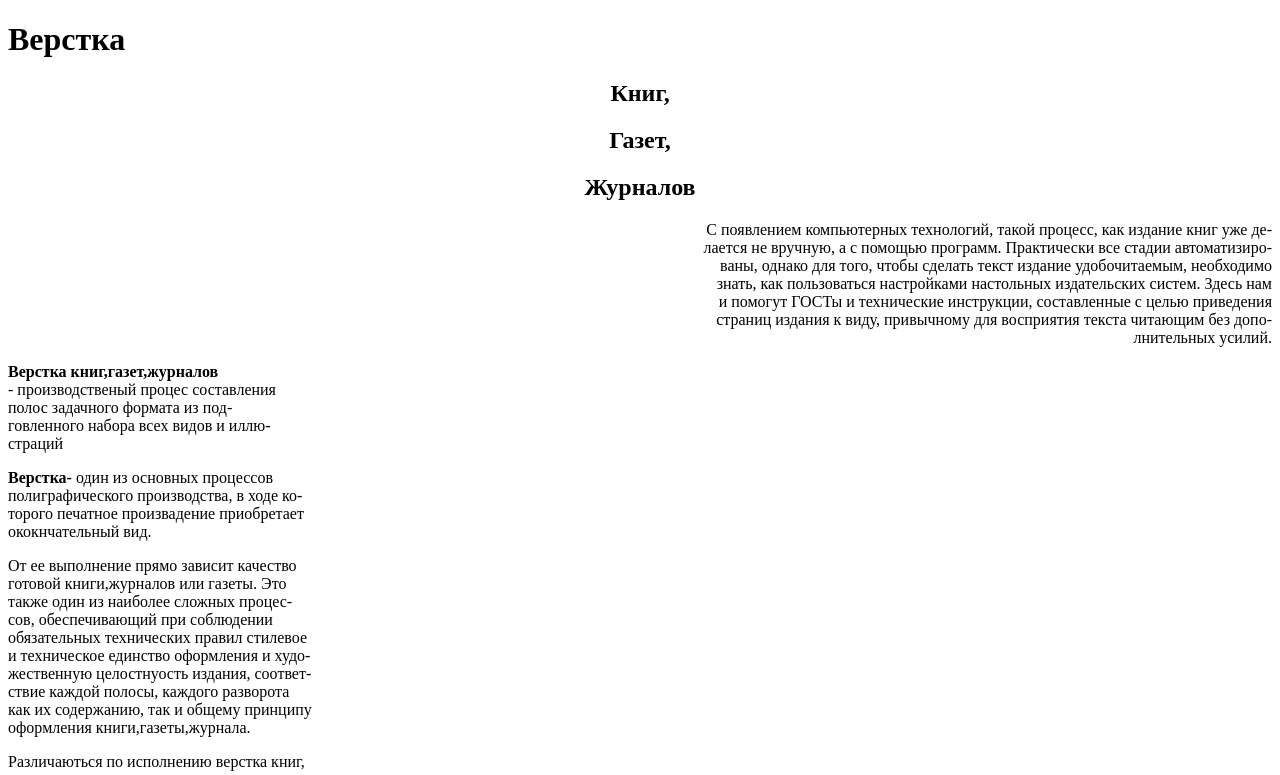
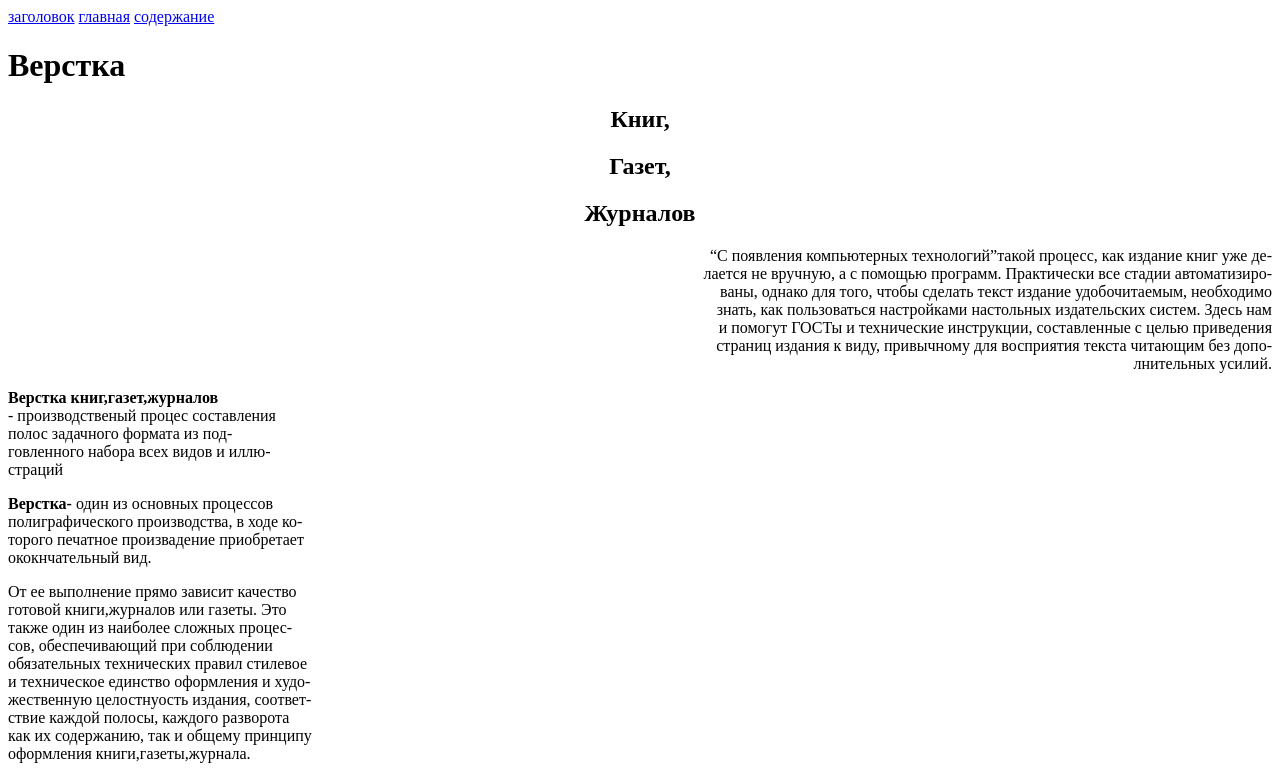
Before and after one commit to G-I-T-school/HTML, a plain HTML site: page index.html in a window 1280 px wide. Shown: the top 775 px of the page. Drawn offline with Linux system fonts and the light colour scheme.

Commit message:
Update index.html

```diff
--- a/index.html
+++ b/index.html
@@ -6,13 +6,18 @@
  </head>
 <body>
 	<header>
+		<nav>
+			<a href="/">заголовок</a>
+			<a href="/">главная</a>
+			<a href="/">содержание</a>
+		</nav>
 
 		<h1> Верстка </h1>
 		<h2 align="center">Книг,</h2>
 		<h2 align="center">Газет,</h2>
 		<h2 align="center">Журналов</h2>
 		  <p align="right">
-     			С появлением компьютерных технологий, такой процесс, как издание книг уже де- <br/>
+     		    <q>С появления компьютерных технологий</q>такой процесс, как издание книг уже де- <br/>
      			лается не вручную, а с помощью программ.  Практически все стадии  автоматизиро- <br/>ваны, однако для того, чтобы сделать текст издание удобочитаемым, необходимо <br/> знать, как пользоваться настройками настольных издательских систем. Здесь нам <br/> и помогут ГОСТы и технические инструкции, составленные с целью приведения <br/>страниц издания к виду, привычному для восприятия текста читающим без допо- <br/>лнительных усилий.
      		</p>
     </header>
@@ -70,7 +75,7 @@
                </p>
               <p>
               	<b>
-              		Висячей строки также будет яв-<br/>ляться та, которая не перекрывает<br/>(или мало перекрывает) абзацный<br/>отступ. Нежелательно оставлять<br/>строку, которая не доходит по дли-<br/>не до 1/4 полной строки текста.<br/>Слишком длинные концевые стро-<br/>ки -полные или короче менее чем<br/>на 3 знака тоже будут считаться<br/>ошибкой верстки.<br/>Висячие строки в процессе вер-<br/>стки обязательно уничтожают, ис-<br/>пользуя приемы вгонки и выгонки строк.
+              		<q>Висячей строки также будет</q> яв-<br/>ляться та, которая не перекрывает<br/>(или мало перекрывает) абзацный<br/>отступ. Нежелательно оставлять<br/>строку, которая не доходит по дли-<br/>не до 1/4 полной строки текста.<br/>Слишком длинные концевые стро-<br/>ки -полные или короче менее чем<br/>на 3 знака тоже будут считаться<br/>ошибкой верстки.<br/>Висячие строки в процессе вер-<br/>стки обязательно уничтожают, ис-<br/>пользуя приемы вгонки и выгонки строк.
               	</b>
               </p>
               </aside>
```
